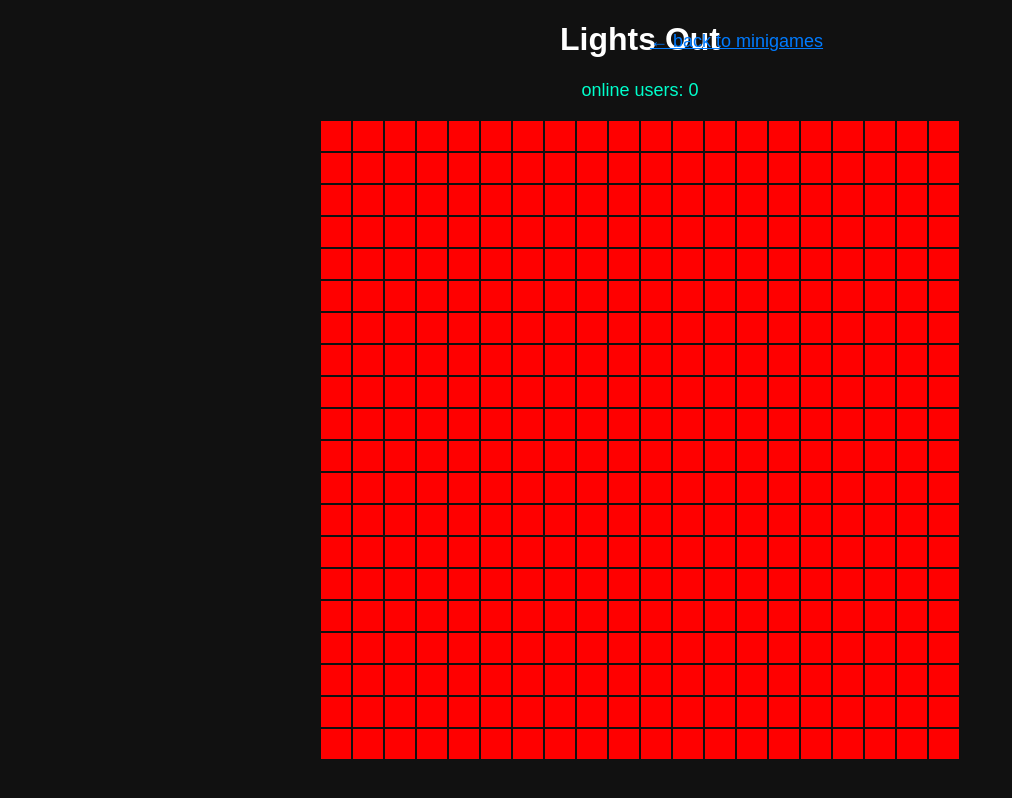
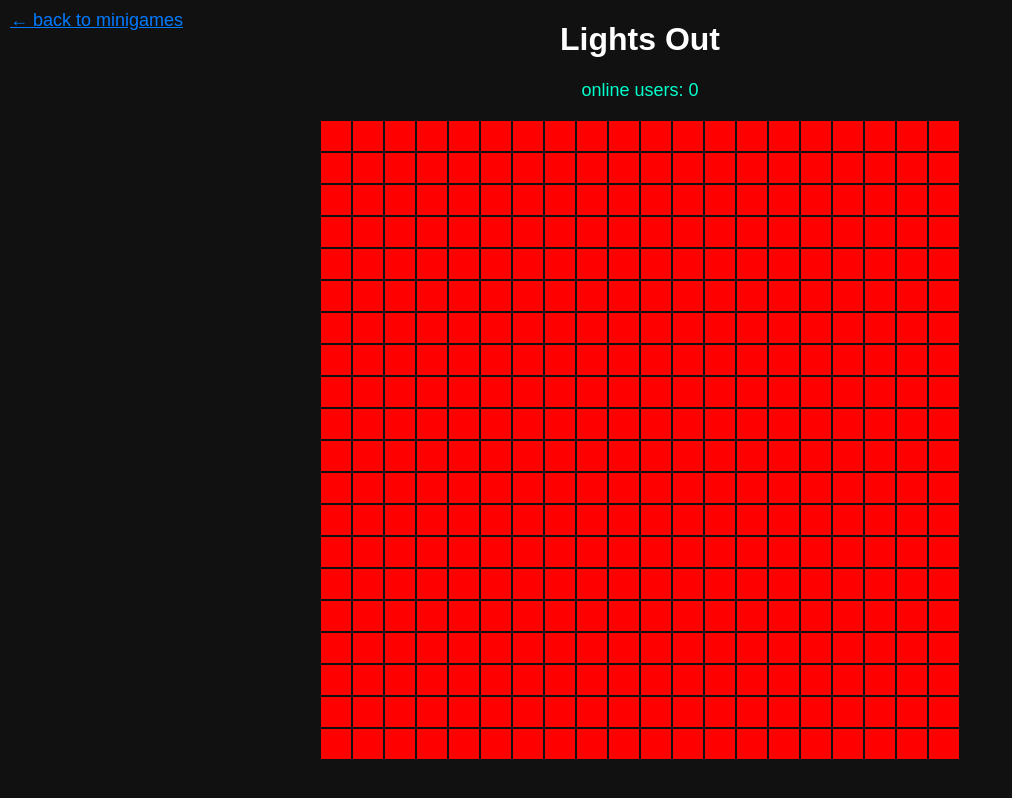
Before and after one commit to Real-T7/Real-T7.github.io, a plain HTML site: page html/games/lights-out/index.html in a window 1280 px wide. Shown: the whole page, without its empty margins (0-1012 px from the left). Drawn offline with Linux system fonts and the light colour scheme; no server answers.

Commit message:
Update index.html

```diff
--- a/html/games/lights-out/index.html
+++ b/html/games/lights-out/index.html
@@ -13,14 +13,13 @@
       color: white;
     }
     a {
+      position: fixed;
       display: inline-block;
-      text-align: left;
-      margin-top: 10px;
-      margin-left: 10px;
+      top: 10px;
+      left: 10px;
       font-size: 18px;
       color: #007bff;
       text-decoration: underline;
-      position: fixed;
     }
     a:hover {
       color: #0056b3;
```
